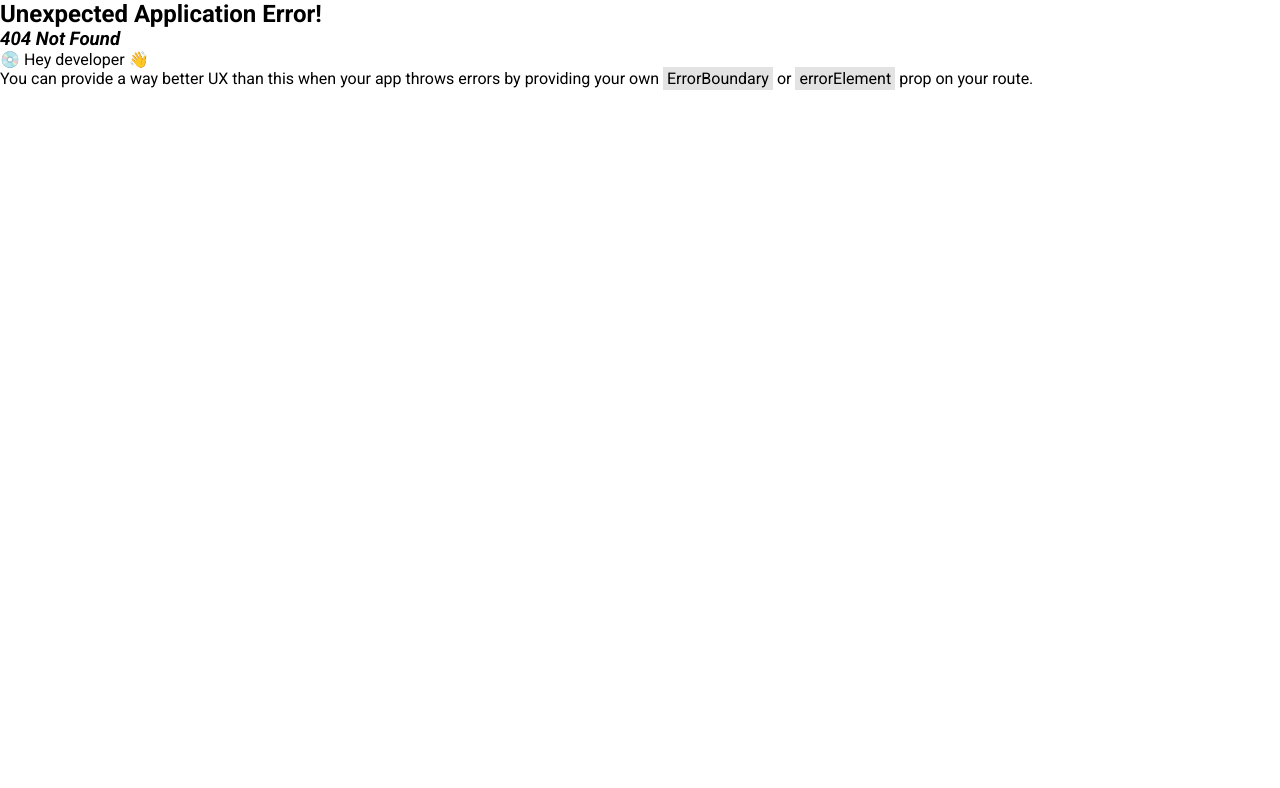
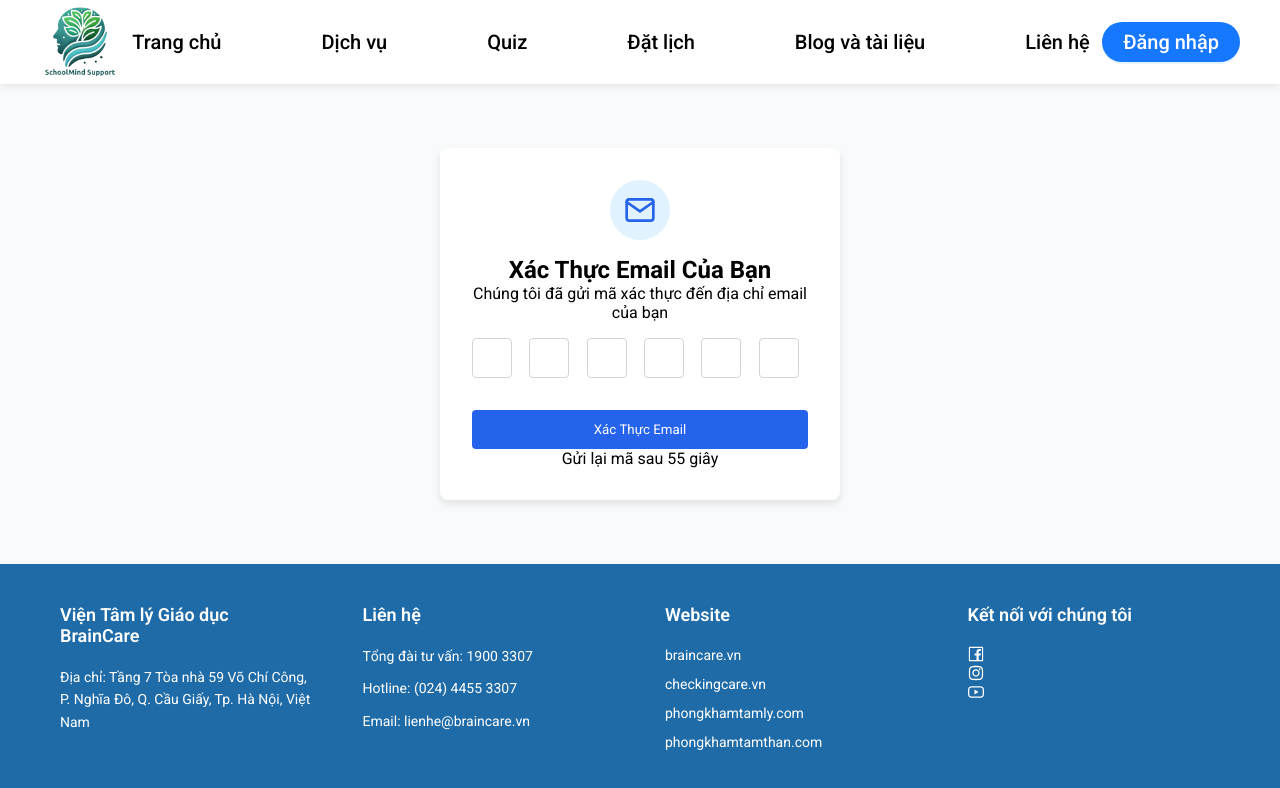
Before and after one commit to KhietNDL/SWT-3, a React (Vite) app: page /register-valid in a window 1280 px wide. Before the commit this address had no page. Shown: the top 788 px of the page. Built offline with nearby package versions, Linux system fonts and the light colour scheme.

Commit message:
Thêm toastConfig cho các thông báo sử dụng lib Toastify, thêm trang xác thực đăng ký

```diff
--- a/src/App.tsx
+++ b/src/App.tsx
@@ -2,6 +2,7 @@ import { createBrowserRouter, RouterProvider } from "react-router-dom";
 import HomePage from "./pages/home";
 import LoginPage from "./pages/Login";
 import RegisterPage from "./pages/Register/register";
+import RegisterValidation from "./pages/RegisterValidation/RegisterValidation";
 import "./main.css"
 import Info from "./pages/info-user";
 import Booking from "./pages/Booking";
@@ -29,6 +30,7 @@ const router = createBrowserRouter([
       { path: "info-user", element: <Info /> },
       { path: "login", element: <LoginPage /> },
       { path: "register", element: <RegisterPage /> },
+      { path: "register-valid", element: <RegisterValidation /> },
       { path: "booking", element: <Booking /> },
       { path: "booking-detail/:id", element: <BookingDetail /> },
       { path: "blog", element: <Blog /> },
--- a/src/components/RegisterForm/RegisterForm.tsx
+++ b/src/components/RegisterForm/RegisterForm.tsx
@@ -3,6 +3,7 @@ import PhoneInput from "react-phone-input-2";
 import "react-phone-input-2/lib/style.css";
 import { useNavigate } from "react-router-dom";
 import { ToastContainer, toast, Zoom } from "react-toastify";
+import { toastConfig } from "../../types/toastConfig";
 import "react-toastify/dist/ReactToastify.css";
 import "./RegisterForm.scss";
 import { FormData, FormErrors } from "../../types/RegisterForm";
@@ -127,15 +128,7 @@ const RegistrationForm: React.FC = () => {
 
         if (response.ok) {
           const result = await response.json();
-          toast.success(result.message, {
-            position: "top-center",
-            autoClose: 3000,
-            theme: "dark",
-            pauseOnHover: false,
-            pauseOnFocusLoss: false,
-            closeOnClick: true,
-            transition: Zoom,
-          });
+          toast.success(result.message, { ...toastConfig, transition: Zoom });
           setFormData({
             fullName: "",
             username: "",
@@ -147,28 +140,15 @@ const RegistrationForm: React.FC = () => {
             phone: "",
             address: "",
           });
-          setTimeout(() => navigate("/login"), 3000);
+          setTimeout(() => navigate("/register-valid"), 3000);
         } else {
           const errorData = await response.json();
-          toast.error(errorData.message, {
-            position: "top-center",
-            autoClose: 3000,
-            theme: "dark",
-            pauseOnHover: false,
-            pauseOnFocusLoss: false,
-            closeOnClick: true,
-            transition: Zoom,
-          });
+          toast.error(errorData.message, { ...toastConfig, transition: Zoom });
         }
       } catch (error: any) {
         console.error("Đăng ký lỗi:", error);
         toast.error(error.message || "Đăng ký thất bại. Vui lòng thử lại.", {
-          position: "top-center",
-          autoClose: 3000,
-          theme: "dark",
-          pauseOnHover: false,
-          pauseOnFocusLoss: false,
-          closeOnClick: true,
+          ...toastConfig,
           transition: Zoom,
         });
       } finally {
@@ -176,12 +156,7 @@ const RegistrationForm: React.FC = () => {
       }
     } else {
       toast.error("Hãy kiểm tra lại thông tin bạn nhập", {
-        position: "top-center",
-        autoClose: 3000,
-        theme: "dark",
-        pauseOnHover: false,
-        pauseOnFocusLoss: false,
-        closeOnClick: true,
+        ...toastConfig,
         transition: Zoom,
       });
     }
--- /dev/null
+++ b/src/components/RegisterValidation/RegisterValidation.scss
@@ -0,0 +1,128 @@
+.verification-page {
+    padding-top: 5%;
+    padding-bottom: 5%;
+    display: flex;
+    justify-content: center;
+    align-items: center;
+    max-width: 100%;
+    background-color: #f9fafb;
+
+
+    .container {
+        max-width: 400px;
+        width: 100%;
+        padding: 2rem;
+        background-color: #fff;
+        border-radius: 8px;
+        box-shadow: 0 4px 8px rgba(0, 0, 0, 0.1);
+        text-align: center;
+    }
+
+    .icon-container {
+        display: flex;
+        justify-content: center;
+        align-items: center;
+        width: 60px;
+        height: 60px;
+        margin: 0 auto 1rem;
+        background-color: #e0f2fe;
+        border-radius: 50%;
+    }
+
+    .icon {
+        color: #2563eb;
+        font-size: 32px;
+    }
+
+    .code-inputs {
+        display: grid;
+        grid-template-columns: repeat(6, 1fr);
+        gap: 8px;
+        margin: 1rem 0;
+
+        input {
+            width: 40px;
+            height: 40px;
+            text-align: center;
+            font-size: 18px;
+            border: 1px solid #d1d5db;
+            border-radius: 4px;
+            transition: border-color 0.3s, box-shadow 0.3s;
+
+            &:focus {
+                border-color: #2563eb;
+                outline: none;
+                box-shadow: 0 0 0 2px rgba(37, 99, 235, 0.2);
+            }
+        }
+    }
+
+    .error {
+        color: #ef4444;
+        margin-top: 0.5rem;
+    }
+
+    .success {
+        color: #10b981;
+        margin-top: 0.5rem;
+    }
+
+    button {
+        width: 100%;
+        padding: 0.75rem;
+        margin-top: 1rem;
+        border: none;
+        border-radius: 4px;
+        background-color: #2563eb;
+        color: #fff;
+        cursor: pointer;
+        transition: background-color 0.3s;
+
+        &:disabled {
+            background-color: #93c5fd;
+            cursor: not-allowed;
+        }
+
+        &:hover:not(:disabled) {
+            background-color: #1d4ed8;
+        }
+
+        &:focus-visible {
+            outline: 2px solid #2563eb;
+            outline-offset: 2px;
+        }
+    }
+
+    .resend-button {
+        margin-top: 0.5rem;
+        background: none;
+        border: none;
+        color: #2563eb;
+        cursor: pointer;
+        transition: color 0.3s;
+
+        &:hover {
+            color: white;
+        }
+
+        &:focus-visible {
+            outline: 2px solid #2563eb;
+            outline-offset: 2px;
+        }
+    }
+
+    .loading-icon {
+        animation: spin 1s linear infinite;
+        will-change: transform;
+    }
+
+    @keyframes spin {
+        0% {
+            transform: rotateZ(0deg);
+        }
+
+        100% {
+            transform: rotateZ(360deg);
+        }
+    }
+}
--- /dev/null
+++ b/src/components/RegisterValidation/RegisterValidation.tsx
@@ -0,0 +1,122 @@
+import { useState, useEffect, useRef } from "react";
+import { useNavigate } from "react-router-dom";
+import { FiMail } from "react-icons/fi";
+import { AiOutlineLoading3Quarters } from "react-icons/ai";
+import { ToastContainer, toast } from "react-toastify";
+import { toastConfig } from "../../types/toastConfig";
+import 'react-toastify/dist/ReactToastify.css';
+import "./RegisterValidation.scss";
+
+const VerificationPage = () => {
+    const navigate = useNavigate();
+    const [verificationCode, setVerificationCode] = useState(["", "", "", "", "", ""]);
+    const [error, setError] = useState("");
+    const [success, setSuccess] = useState(false);
+    const [loading, setLoading] = useState(false);
+    const [timer, setTimer] = useState(60);
+    const [canResend, setCanResend] = useState(false);
+    const inputRefs = useRef<HTMLInputElement[]>([]);
+
+    useEffect(() => {
+        if (timer > 0 && !canResend) {
+            const interval = setInterval(() => {
+                setTimer((prev) => prev - 1);
+            }, 1000);
+            return () => clearInterval(interval);
+        } else if (timer === 0) {
+            setCanResend(true);
+        }
+    }, [timer, canResend]);
+
+    const handleInput = (index: number, value: string) => {
+        if (!/^\d*$/.test(value)) return;
+        const newCode = [...verificationCode];
+        newCode[index] = value;
+        setVerificationCode(newCode);
+        setError("");
+        if (value && index < 5) {
+            inputRefs.current[index + 1].focus();
+        }
+    };
+
+    const handleKeyDown = (index: number, e: React.KeyboardEvent<HTMLInputElement>) => {
+        if (e.key === "Backspace" && !verificationCode[index] && index > 0) {
+            inputRefs.current[index - 1].focus();
+        }
+    };
+
+    const handleVerification = async () => {
+        const code = verificationCode.join("");
+        if (code.length !== 6) {
+            setError("Vui lòng nhập đủ 6 chữ số");
+            toast.error("Vui lòng nhập đủ 6 chữ số", toastConfig);
+            return;
+        }
+        setLoading(true);
+        try {
+            await new Promise(resolve => setTimeout(resolve, 1500));
+            if (code === "123456") {
+                setSuccess(true);
+                setError("");
+                toast.success("Xác thực email thành công!", toastConfig);
+                setTimeout(() => navigate("/login"), 3000);
+            } else {
+                setError("Mã xác thực không hợp lệ");
+                toast.error("Mã xác thực không hợp lệ", toastConfig);
+            }
+        } catch (err) {
+            setError("Xác thực thất bại. Vui lòng thử lại.");
+            toast.error("Xác thực thất bại. Vui lòng thử lại.", toastConfig);
+        }
+        setLoading(false);
+    };
+
+    const handleResendCode = async () => {
+        setCanResend(false);
+        setTimer(30);
+        await new Promise(resolve => setTimeout(resolve, 1000));
+        toast.info("Mã xác thực mới đã được gửi", toastConfig);
+    };
+
+    return (
+        <div className="verification-page">
+            <ToastContainer />
+            <div className="container">
+                <div className="icon-container">
+                    <FiMail className="icon" />
+                </div>
+                <h2>Xác Thực Email Của Bạn</h2>
+                <p>Chúng tôi đã gửi mã xác thực đến địa chỉ email của bạn</p>
+                <div className="code-inputs">
+                    {verificationCode.map((digit, idx) => (
+                        <input
+                            key={idx}
+                            ref={(el) => {
+                                if (el) inputRefs.current[idx] = el;
+                            }}
+                            type="text"
+                            maxLength={1}
+                            value={digit}
+                            onChange={(e) => handleInput(idx, e.target.value)}
+                            onKeyDown={(e) => handleKeyDown(idx, e)}
+                        />
+                    ))}
+                </div>
+                <button onClick={handleVerification} disabled={loading || success}>
+                    {loading ? <AiOutlineLoading3Quarters className="loading-icon" /> : "Xác Thực Email"}
+                </button>
+                <div>
+                    {!canResend ? (
+                        <p>Gửi lại mã sau {timer} giây</p>
+                    ) : (
+                        <button onClick={handleResendCode} className="resend-button">
+                            Gửi lại mã xác thực
+                        </button>
+                    )}
+                </div>
+            </div>
+        </div>
+    );
+};
+
+export default VerificationPage;
--- /dev/null
+++ b/src/pages/RegisterValidation/RegisterValidation.tsx
@@ -0,0 +1,15 @@
+import Header from "../../components/header"
+import RegisterValidationComponent from "../../components/RegisterValidation/RegisterValidation"
+import Footer from "../../components/footer"
+
+function RegisterValidation() {
+    return (
+        <div>
+            <Header />
+            <RegisterValidationComponent />
+            <Footer />
+        </div>
+    )
+}
+
+export default RegisterValidation
--- /dev/null
+++ b/src/types/toastConfig.ts
@@ -0,0 +1,10 @@
+import { ToastOptions,Zoom } from 'react-toastify';
+export const toastConfig: ToastOptions = {
+    position: "top-center",
+    autoClose: 3000,
+    theme: "dark",
+    pauseOnHover: false,
+    pauseOnFocusLoss: false,
+    closeOnClick: true,
+    transition: Zoom,
+  };
```
